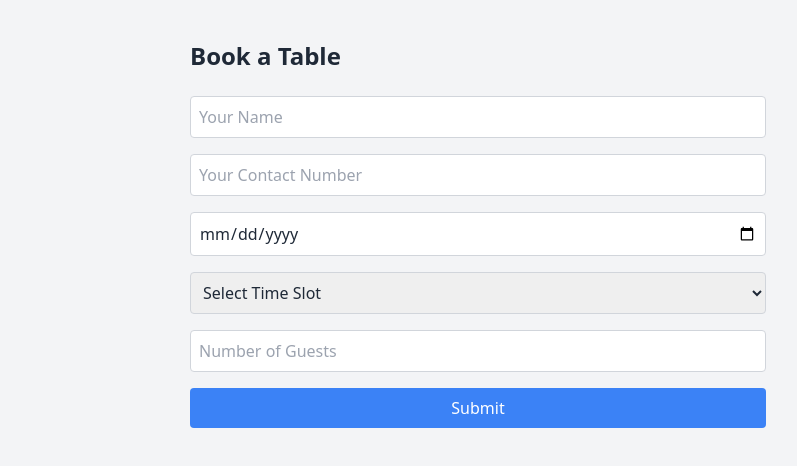
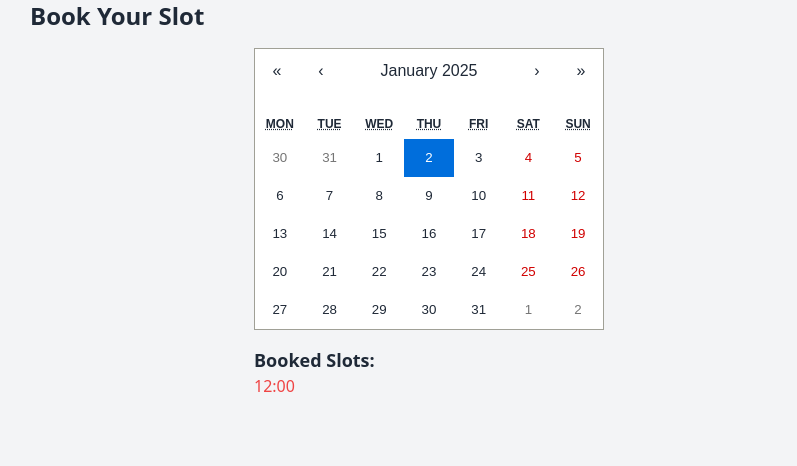
Before and after one commit to Abhi-Ptdr/TableBookingApp, a Next.js app: page /booking in a window 1280 px wide. Shown: the top 466 px of the page, without its empty margins (162-959 px from the left). Built offline with nearby package versions, Linux system fonts and the light colour scheme.

Commit message:
Calendar and Timeline added

```diff
--- a/package.json
+++ b/package.json
@@ -11,6 +11,7 @@
   "dependencies": {
     "next": "15.1.3",
     "react": "^19.0.0",
+    "react-calendar": "^5.1.0",
     "react-dom": "^19.0.0",
     "uuid": "^11.0.3"
   },
--- a/src/app/api/bookings/route.js
+++ b/src/app/api/bookings/route.js
@@ -53,8 +53,9 @@ export async function POST(request) {
 
   // Generate a unique ID for the booking
   const newBooking = {
-    id: uuidv4(), // Generate a unique ID using uuid
     ...data,
+    id: uuidv4(),
+    date: data.date, // Already formatted as YYYY-MM-DD from the frontend
   };
 
   bookings.push(newBooking);
--- /dev/null
+++ b/src/app/api/bookings/slots/route.js
@@ -0,0 +1,26 @@
+import { NextResponse } from "next/server";
+
+// Example bookings (Replace with database in production)
+const bookings = [
+  { id: "1", date: "2025-01-01", time: "10:00" },
+  { id: "2", date: "2025-01-01", time: "11:30" },
+  { id: "3", date: "2025-01-02", time: "12:00" },
+];
+
+export async function GET(request) {
+  const { searchParams } = new URL(request.url);
+  const date = searchParams.get("date");
+
+  if (!date) {
+    return NextResponse.json(
+      { message: "Date is required to fetch slots." },
+      { status: 400 }
+    );
+  }
+
+  const bookedSlots = bookings
+    .filter((booking) => booking.date === date)
+    .map((booking) => booking.time);
+
+  return NextResponse.json({ date, bookedSlots });
+}
--- a/src/app/booking/page.js
+++ b/src/app/booking/page.js
@@ -1,12 +1,60 @@
 "use client";
 
+import React, { useState } from "react";
+import CalendarView from "@/components/CalendarView";
+import TimelineView from "@/components/TimelineView";
 import BookingForm from "@/components/BookingForm";
 
+// Helper function to format the date
+const formatDate = (date) => {
+  const year = date.getFullYear();
+  const month = String(date.getMonth() + 1).padStart(2, "0"); // Months are zero-based
+  const day = String(date.getDate()).padStart(2, "0");
+  return `${year}-${month}-${day}`;
+};
+
 export default function BookingPage() {
+  const [selectedDate, setSelectedDate] = useState(null);
+  const [bookedSlots, setBookedSlots] = useState([]);
+  const [selectedSlot, setSelectedSlot] = useState(null);
+
+  const handleDateSelect = async (date) => {
+    setSelectedDate(date);
+    setSelectedSlot(null); // Reset the slot if the date changes
+
+    const formattedDate = formatDate(date); // Format the date as YYYY-MM-DD
+    const response = await fetch(`/api/bookings/slots?date=${formattedDate}`);
+    const data = await response.json();
+    setBookedSlots(data.bookedSlots || []);
+  };
+
+  const handleSlotSelect = (slot) => {
+    setSelectedSlot(slot);
+  };
+
   return (
-    <div className="max-w-xl mx-auto mt-10">
-      <h1 className="text-2xl font-bold mb-6">Book a Table</h1>
-      <BookingForm />
+    <div className="max-w-4xl mx-auto">
+      <h1 className="text-2xl font-bold mb-4">Book Your Slot</h1>
+
+      {/* Calendar View */}
+      <CalendarView onDateSelect={handleDateSelect} />
+
+      {/* Timeline View */}
+      {selectedDate && (
+        <TimelineView
+          date={selectedDate.toDateString()}
+          bookedSlots={bookedSlots}
+          onSlotSelect={handleSlotSelect}
+        />
+      )}
+
+      {/* Booking Form */}
+      {selectedSlot && (
+        <BookingForm
+          date={formatDate(selectedDate)} // Pass formatted date
+          time={selectedSlot}
+        />
+      )}
     </div>
   );
 }
--- a/src/components/BookingForm.jsx
+++ b/src/components/BookingForm.jsx
@@ -1,46 +1,19 @@
 "use client";
 
-import { useState, useEffect } from "react";
-import { useRouter } from "next/navigation"; // For redirecting to confirmation page
+import { useState } from "react";
+import { useRouter } from "next/navigation";
 
-export default function BookingForm() {
+export default function BookingForm({ date, time }) {
   const router = useRouter();
-
   const [formData, setFormData] = useState({
     name: "",
     contact: "",
-    date: "",
-    time: "",
     guests: "",
   });
-
-  const [availableSlots, setAvailableSlots] = useState([]);
   const [errors, setErrors] = useState({});
-
-  useEffect(() => {
-    if (formData.date) {
-      fetchAvailableSlots(formData.date);
-    }
-  }, [formData.date]);
-
-  const fetchAvailableSlots = async (date) => {
-    try {
-      const response = await fetch(`/api/bookings/available-slots?date=${date}`);
-      const data = await response.json();
-      if (data.slots) {
-        setAvailableSlots(data.slots);
-      } else {
-        setAvailableSlots([]);
-      }
-    } catch (error) {
-      console.error("Error fetching available slots:", error);
-      setAvailableSlots([]);
-    }
-  };
 
   const validateForm = () => {
     const errors = {};
-    const currentDate = new Date();
 
     // Name validation
     if (!formData.name.trim()) {
@@ -52,21 +25,6 @@ export default function BookingForm() {
       errors.contact = "Contact number must be exactly 10 numeric characters.";
     }
 
-    // Date validation
-    if (!formData.date) {
-      errors.date = "Date is required.";
-    } else {
-      const selectedDate = new Date(formData.date);
-      if (selectedDate < currentDate.setHours(0, 0, 0, 0)) {
-        errors.date = "Please select a future date.";
-      }
-    }
-
-    // Time validation
-    if (!formData.time) {
-      errors.time = "Time is required.";
-    }
-
     // Guests validation
     if (!formData.guests || formData.guests <= 0) {
       errors.guests = "Number of guests must be a positive number.";
@@ -76,168 +34,74 @@ export default function BookingForm() {
     return Object.keys(errors).length === 0;
   };
 
-  // const handleSubmit = async (e) => {
-  //   e.preventDefault();
-
-  //   if (!validateForm()) return;
-
-  //   try {
-  //     const response = await fetch("/api/bookings", {
-  //       method: "POST",
-  //       headers: { "Content-Type": "application/json" },
-  //       body: JSON.stringify(formData),
-  //     });
-
-  //     const result = await response.json();
-
-  //     if (!response.ok) {
-  //       // Show the specific error message sent by the backend
-  //       alert(result.message);
-  //       return;
-  //     }
-
-  //     if (result.message && result.booking) {
-  //       // Redirect to confirmation page on successful booking
-  //       const { name, contact, date, time, guests } = result.booking;
-  //       router.push(
-  //         `/confirmation?name=${encodeURIComponent(name)}&contact=${encodeURIComponent(
-  //           contact
-  //         )}&date=${encodeURIComponent(date)}&time=${encodeURIComponent(
-  //           time
-  //         )}&guests=${encodeURIComponent(guests)}`
-  //       );
-  //     }
-  //   } catch (error) {
-  //     // Handle network or unexpected errors
-  //     console.error("An unexpected error occurred:", error);
-  //     alert("An unexpected error occurred. Please try again.");
-  //   }
-  // };
-
   const handleSubmit = async (e) => {
     e.preventDefault();
 
     if (!validateForm()) return;
 
+    const bookingDetails = {
+      ...formData,
+      date,
+      time,
+    };
+
     const response = await fetch("/api/bookings", {
       method: "POST",
       headers: { "Content-Type": "application/json" },
-      body: JSON.stringify(formData),
+      body: JSON.stringify(bookingDetails),
     });
 
     const result = await response.json();
 
-    if (response.status === 400) {
-      // Show the specific error message sent by the backend
-      alert(result.message);
-      return;
-    }
-
-    if (result.message && result.booking) {
+    if (response.ok) {
       const { id, name, contact, date, time, guests } = result.booking;
-      // Redirect to the confirmation page with query parameters including id
       router.push(
         `/confirmation?id=${encodeURIComponent(id)}&name=${encodeURIComponent(name)}&contact=${encodeURIComponent(contact)}&date=${encodeURIComponent(date)}&time=${encodeURIComponent(time)}&guests=${encodeURIComponent(guests)}`
       );
+    } else {
+      alert(result.message || "An error occurred. Please try again.");
     }
   };
 
-  const handleChange = (e) => {
+  const handleInputChange = (e) => {
     const { name, value } = e.target;
-
-    if (name === "contact") {
-      // Allow only numeric input and max length of 10
-      if (/^\d{0,10}$/.test(value)) {
     setFormData({ ...formData, [name]: value });
-      }
-    } else {
-      setFormData({ ...formData, [name]: value });
-    }
-  };
-
-  const handleContactKeyDown = (e) => {
-    // Allow backspace, delete, and navigation keys
-    const allowedKeys = ["Backspace", "Delete", "ArrowLeft", "ArrowRight", "Tab"];
-    if (!allowedKeys.includes(e.key) && isNaN(e.key)) {
-      e.preventDefault();
-    }
   };
 
   return (
-    <form onSubmit={handleSubmit} className="flex flex-col gap-4">
-      <div>
+    <form onSubmit={handleSubmit} className="mt-6 flex flex-col gap-4">
+      <h2 className="text-lg font-bold">Enter Your Details:</h2>
+
       <input
         type="text"
         name="name"
         placeholder="Your Name"
         value={formData.name}
-          onChange={handleChange}
+        onChange={handleInputChange}
         className="p-2 border border-gray-300 rounded w-full"
         required
       />
       {errors.name && <p className="text-red-500 text-sm">{errors.name}</p>}
-      </div>
 
-      <div>
       <input
         type="text"
         name="contact"
         placeholder="Your Contact Number"
         value={formData.contact}
-          onChange={handleChange}
-          onKeyDown={handleContactKeyDown}
+        onChange={handleInputChange}
         className="p-2 border border-gray-300 rounded w-full"
         required
       />
       {errors.contact && (
         <p className="text-red-500 text-sm">{errors.contact}</p>
       )}
-      </div>
 
-      <div>
-        <input
-          type="date"
-          name="date"
-          value={formData.date}
-          onChange={handleChange}
-          className="p-2 border border-gray-300 rounded w-full"
-          min={new Date().toISOString().split("T")[0]} // Set minimum date to today
-          required
-        />
-        {errors.date && <p className="text-red-500 text-sm">{errors.date}</p>}
-      </div>
-
-      <div>
-        <select
-          name="time"
-          value={formData.time}
-          onChange={handleChange}
-          className="p-2 border border-gray-300 rounded w-full"
-          required
-        >
-          <option value="" disabled>
-            Select Time Slot
-          </option>
-          {availableSlots.length > 0 ? (
-            availableSlots.map((slot, index) => (
-              <option key={index} value={slot}>
-                {slot}
-              </option>
-            ))
-          ) : (
-            <option disabled>No available slots</option>
-          )}
-        </select>
-        {errors.time && <p className="text-red-500 text-sm">{errors.time}</p>}
-      </div>
-
-      <div>
       <input
         type="number"
         name="guests"
         placeholder="Number of Guests"
         value={formData.guests}
-          onChange={handleChange}
+        onChange={handleInputChange}
         className="p-2 border border-gray-300 rounded w-full"
         min="1"
         required
@@ -245,13 +109,12 @@ export default function BookingForm() {
       {errors.guests && (
         <p className="text-red-500 text-sm">{errors.guests}</p>
       )}
-      </div>
 
       <button
         type="submit"
         className="px-4 py-2 bg-blue-500 text-white rounded hover:bg-blue-600"
       >
-        Submit
+        Submit Booking
       </button>
     </form>
   );
--- a/src/components/CalendarView.jsx
+++ b/src/components/CalendarView.jsx
@@ -0,0 +1,44 @@
+import React, { useState, useEffect } from "react";
+import Calendar from "react-calendar"; // React Calendar
+import "react-calendar/dist/Calendar.css"; // Default styles for react-calendar
+
+export default function CalendarView({ onDateSelect }) {
+  const [selectedDate, setSelectedDate] = useState(new Date());
+  const [bookedSlots, setBookedSlots] = useState([]);
+
+  useEffect(() => {
+    fetchBookedSlots(selectedDate);
+  }, [selectedDate]);
+
+  const fetchBookedSlots = async (date) => {
+    const formattedDate = date.toISOString().split("T")[0];
+    const response = await fetch(`/api/bookings/slots?date=${formattedDate}`);
+    const data = await response.json();
+    setBookedSlots(data.bookedSlots || []);
+  };
+
+  const handleDateChange = (date) => {
+    setSelectedDate(date);
+    onDateSelect(date); // Pass selected date to parent
+  };
+
+  return (
+    <div className="max-w-md mx-auto">
+      <Calendar onChange={handleDateChange} value={selectedDate} />
+      <div className="mt-4">
+        <h2 className="text-lg font-bold">Booked Slots:</h2>
+        <ul>
+          {bookedSlots.length > 0 ? (
+            bookedSlots.map((slot, index) => (
+              <li key={index} className="text-red-500">
+                {slot}
+              </li>
+            ))
+          ) : (
+            <p className="text-green-500">All slots available</p>
+          )}
+        </ul>
+      </div>
+    </div>
+  );
+}
--- /dev/null
+++ b/src/components/TimelineView.jsx
@@ -0,0 +1,37 @@
+import React from "react";
+
+export default function TimelineView({ date, bookedSlots, onSlotSelect }) {
+  const allSlots = [
+    "10:00",
+    "10:30",
+    "11:00",
+    "11:30",
+    "12:00",
+    "12:30",
+    "13:00",
+    "13:30",
+    "14:00",
+  ];
+
+  return (
+    <div className="max-w-md mx-auto mt-6">
+      <h2 className="text-lg font-bold">Select a Slot for {date}:</h2>
+      <div className="grid grid-cols-3 gap-4 mt-4">
+        {allSlots.map((slot) => (
+          <button
+            key={slot}
+            onClick={() => onSlotSelect(slot)}
+            className={`px-4 py-2 rounded ${
+              bookedSlots.includes(slot)
+                ? "bg-red-500 text-white cursor-not-allowed"
+                : "bg-green-500 text-white hover:bg-green-600"
+            }`}
+            disabled={bookedSlots.includes(slot)}
+          >
+            {slot}
+          </button>
+        ))}
+      </div>
+    </div>
+  );
+}
```
Also changed, not shown: 1 other file (tests, documents, lock files or other folders). Lines whose indentation alone changed are shown as unchanged.
